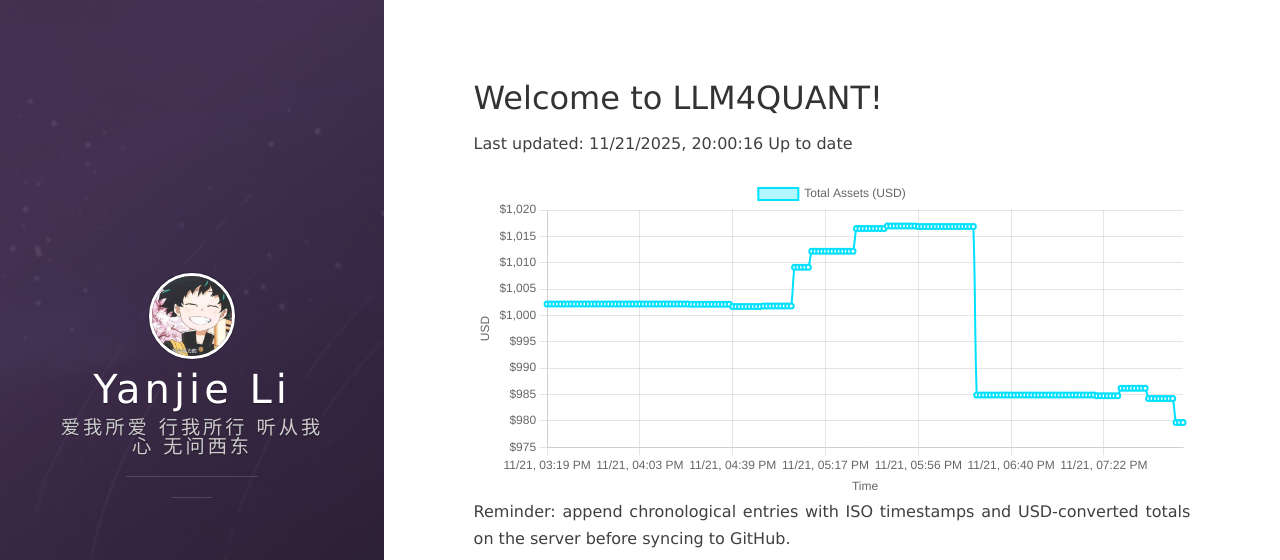
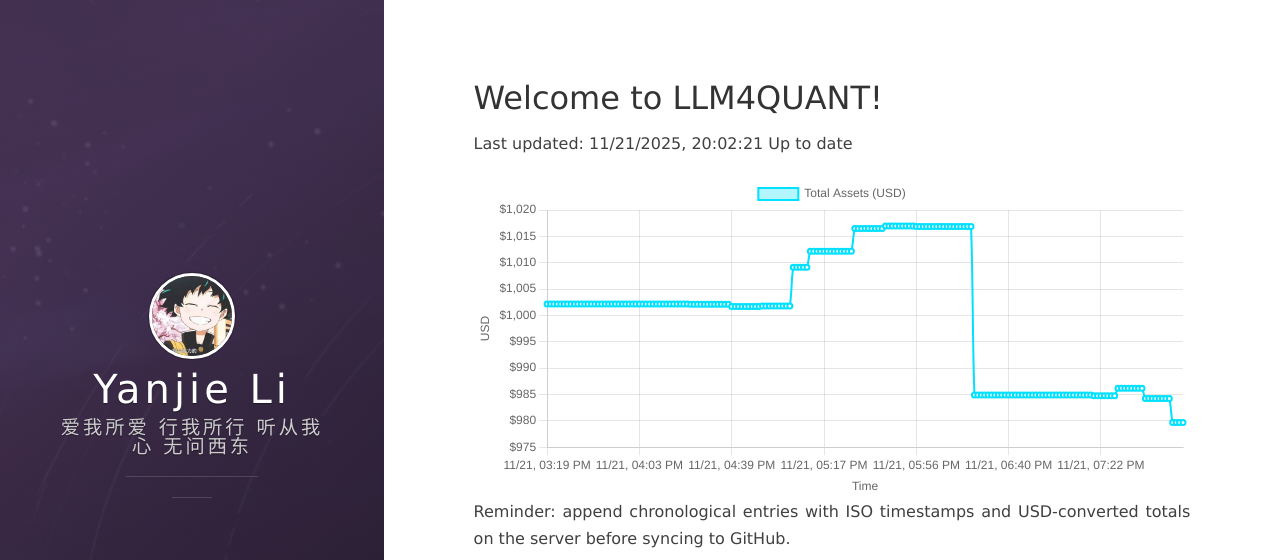
Before and after one commit to leeyegy/leeyegy.github.io, a Jekyll site: the page built from live-trading.html, in a window 1280 px wide and 1000 px high. Shown: the top 560 px of the window. Built offline with Jekyll 4.4.1, drawn with Linux system fonts in a browser that asks for light colours; nearby versions of some CDN libraries.

Commit message:
AccountMonitor: update balance history 2025-11-22T04:02:21+08:00

```diff
--- a/assets/data/binance/balance-history.json
+++ b/assets/data/binance/balance-history.json
@@ -1,5 +1,5 @@
 {
-  "generatedAt": "2025-11-22T04:00:16+08:00",
+  "generatedAt": "2025-11-22T04:02:21+08:00",
   "asset": "total_usd_value",
   "history": [
     {
@@ -745,6 +745,10 @@
     {
       "timestamp": "2025-11-22T04:00:16+08:00",
       "totalUsd": 979.68196742
+    },
+    {
+      "timestamp": "2025-11-22T04:02:21+08:00",
+      "totalUsd": 979.68196742
     }
   ]
 }
```
